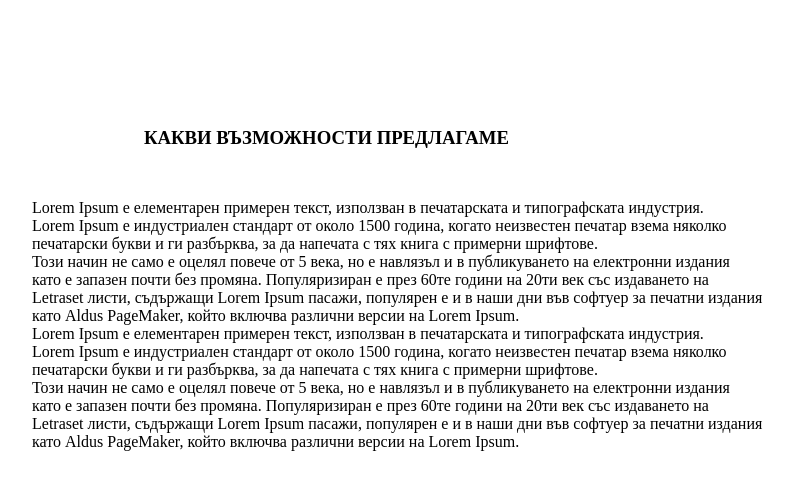
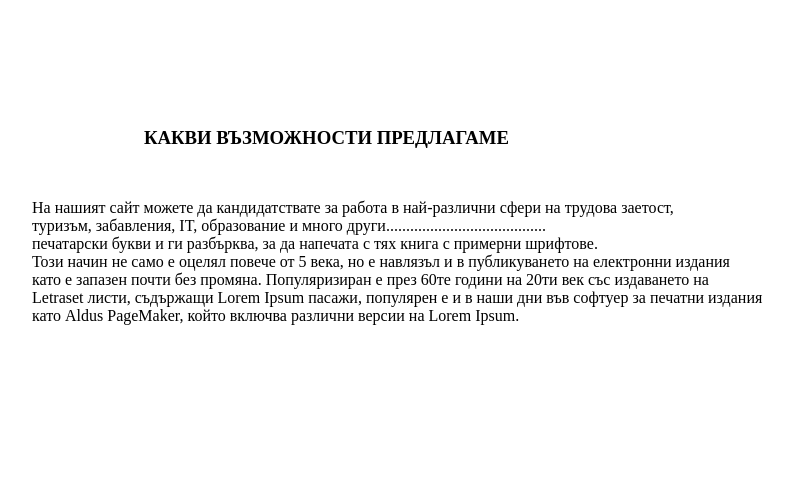
Before and after one commit to NikolaDamyanov/monster-HR, a PHP site: page /options.php in a window 1280 px wide. Shown: the part 133-623 px from the top of the page, without its empty margins (352-1145 px from the left). Run offline with PHP 8.4, Linux system fonts and the light colour scheme.

Commit message:
Update options.php

```diff
--- a/options.php
+++ b/options.php
@@ -23,20 +23,14 @@
 </div>
 
     <div class="text">
-    <p>                Lorem Ipsum е елементарен примерен текст, използван в печатарската и типографската индустрия. <br>
-                       Lorem Ipsum е индустриален стандарт от около 1500 година, когато неизвестен печатар взема няколко<br>
+    <p>                На нашият сайт можете да кандидатствате за работа в най-различни сфери на трудова заетост, <br>
+                       туризъм, забавления, IT, образование и много други........................................ <br>
                        печатарски букви и ги разбърква, за да напечата с тях книга с примерни шрифтове. <br>
                        Този начин не само е оцелял повече от 5 века, но е навлязъл и в публикуването на електронни издания <br>
                        като е запазен почти без промяна. Популяризиран е през 60те години на 20ти век със издаването на<br>
                        Letraset листи, съдържащи Lorem Ipsum пасажи, популярен е и в наши дни във софтуер за печатни издания<br>
                        като Aldus PageMaker, който включва различни версии на Lorem Ipsum. <br></p>
-                       Lorem Ipsum е елементарен примерен текст, използван в печатарската и типографската индустрия. <br>
-                       Lorem Ipsum е индустриален стандарт от около 1500 година, когато неизвестен печатар взема няколко<br>
-                       печатарски букви и ги разбърква, за да напечата с тях книга с примерни шрифтове. <br>
-                       Този начин не само е оцелял повече от 5 века, но е навлязъл и в публикуването на електронни издания <br>
-                       като е запазен почти без промяна. Популяризиран е през 60те години на 20ти век със издаването на<br>
-                       Letraset листи, съдържащи Lorem Ipsum пасажи, популярен е и в наши дни във софтуер за печатни издания<br>
-                       като Aldus PageMaker, който включва различни версии на Lorem Ipsum. <br>
+
     </div>
 </body>
 </html>
```
